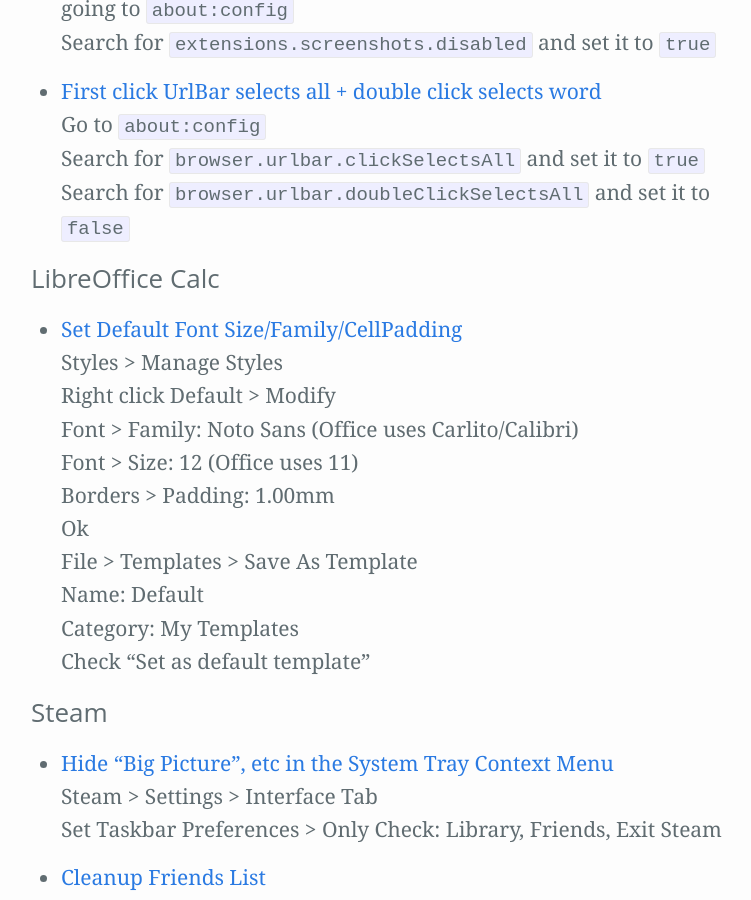
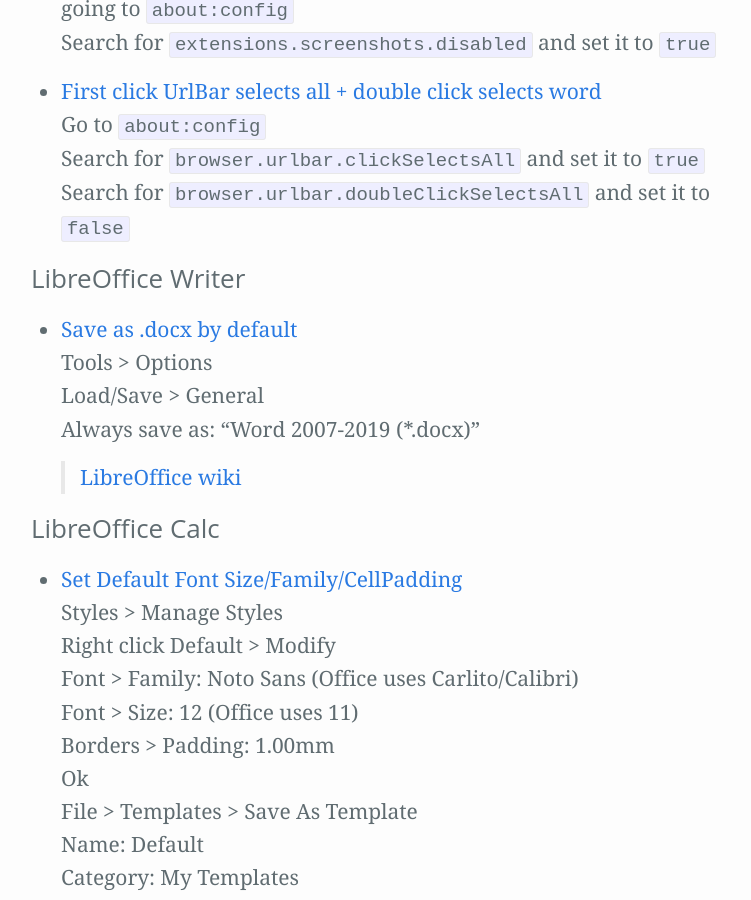
Before and after one commit to Zren/zren.github.io, a Jekyll site: the page built from kde_tips.md, in a window 1280 px wide and 900 px high, scrolled down 10125 px. Shown: the whole window, without its empty margins (239-990 px from the left). Built offline with Jekyll 4.4.1, drawn with Linux system fonts in a browser that asks for light colours; our own code applies the rules of GitHub Pages for plain Markdown files.

Commit message:
Add LibreOffice tip for saving as .docx by default

```diff
--- a/kde_tips.md
+++ b/kde_tips.md
@@ -381,6 +381,17 @@
 {% endcapture%}{% include tip.html label=label contents=contents %}
 </ul>
 
+### LibreOffice Writer
+
+<ul>
+{% capture label %}Save as .docx by default{% endcapture %}{% capture contents %}
+  Tools > Options
+  Load/Save > General
+  Always save as: "Word 2007-2019 (*.docx)"
+  > [LibreOffice wiki](https://help.libreoffice.org/Common/Using_Microsoft_Office_and#Saving_Documents_by_Default_in_Microsoft_Office_Formats)
+{% endcapture%}{% include tip.html label=label contents=contents %}
+</ul>
+
 ### LibreOffice Calc
 
 <ul>
```
